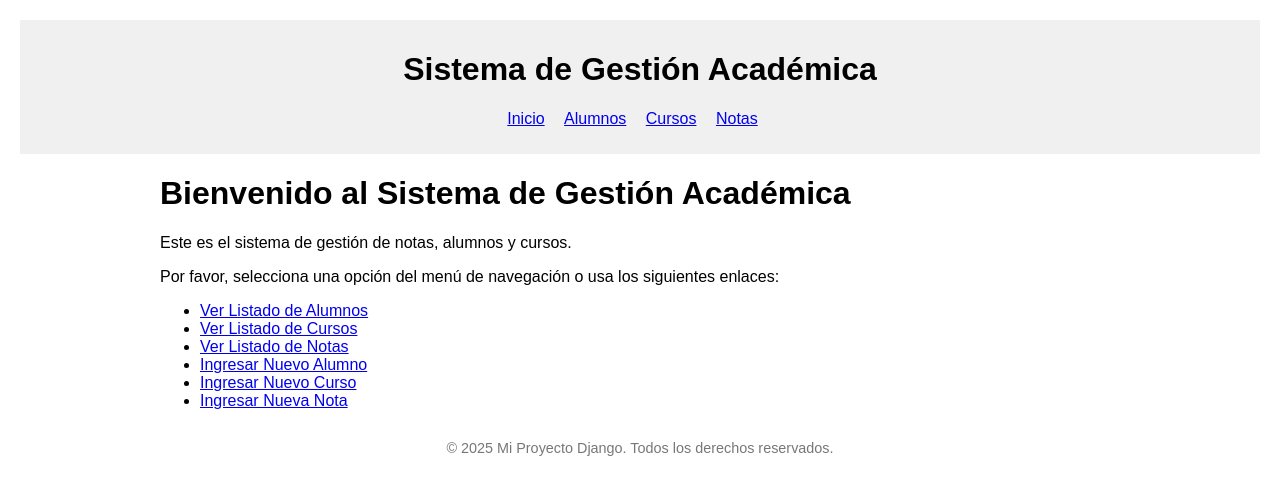
After one commit to ChipanaGerman/LABORATORIO_06_DJANGO, a Django app: page / in a window 1280 px wide. The commit adds this page. Shown: the top 495 px of the page. Run offline with Django 5.2, Linux system fonts and the light colour scheme.

Commit message:
Implementada página de inicio con vista, plantilla y URL 'pagina_inicio_app'

```diff
--- /dev/null
+++ b/gestion_academica/templates/gestion_academica/base.html
@@ -0,0 +1,47 @@
+<!DOCTYPE html>
+<html lang="es">
+<head>
+    <meta charset="UTF-8">
+    <meta name="viewport" content="width=device-width, initial-scale=1.0">
+    <title>{% block title %}Mi Aplicación{% endblock %}</title>
+    <style>
+        body { font-family: sans-serif; margin: 20px; }
+        header { background-color: #f0f0f0; padding: 10px; margin-bottom: 20px; text-align: center; }
+        nav ul { list-style-type: none; padding: 0; }
+        nav ul li { display: inline; margin-right: 15px; }
+        .container { max-width: 960px; margin: auto; }
+        footer { margin-top: 30px; text-align: center; font-size: 0.9em; color: #777; }
+    </style>
+</head>
+<body>
+    <header>
+        <h1>Sistema de Gestión Académica</h1>
+        <nav>
+            <ul>
+                <li><a href="{% url 'pagina_inicio_app' %}">Inicio</a></li>
+                <li><a href="{% url 'lista_alumnos' %}">Alumnos</a></li>
+                <li><a href="{% url 'lista_cursos' %}">Cursos</a></li>
+                <li><a href="{% url 'lista_notas' %}">Notas</a></li>
+            </ul>
+        </nav>
+    </header>
+
+    <div class="container">
+        {% if messages %}
+            <ul class="messages">
+                {% for message in messages %}
+                    <li{% if message.tags %} class="{{ message.tags }}"{% endif %}>{{ message }}</li>
+                {% endfor %}
+            </ul>
+        {% endif %}
+
+        {% block content %}
+        {% endblock %}
+    </div>
+
+    <footer>
+        <p>© {% now "Y" %} Mi Proyecto Django. Todos los derechos reservados.</p>
+    </footer>
+
+</body>
+</html>
--- a/gestion_academica/templates/gestion_academica/ingresar_nota.html
+++ b/gestion_academica/templates/gestion_academica/ingresar_nota.html
@@ -11,5 +11,5 @@
 </form>
 <br>
 <a href="{% url 'lista_notas' %}" class="btn btn-secondary">Ver Todas las Notas</a>
-<a href="{% url 'home' %}" class="btn btn-info">Volver al Inicio</a>
+<a href="{% url 'pagina_inicio_app' %}" class="btn btn-info">Volver al Inicio</a>
 {% endblock %}
--- a/gestion_academica/templates/gestion_academica/lista_notas.html
+++ b/gestion_academica/templates/gestion_academica/lista_notas.html
@@ -38,5 +38,5 @@
     <p>No hay notas registradas aún.</p>
 {% endif %}
 <br>
-<a href="{% url 'home' %}" class="btn btn-info">Volver al Inicio</a>
+<a href="{% url 'pagina_inicio_app' %}" class="btn btn-info">Volver al Inicio</a>
 {% endblock %}
--- /dev/null
+++ b/gestion_academica/templates/gestion_academica/pagina_inicio.html
@@ -0,0 +1,19 @@
+{% extends "gestion_academica/base.html" %}
+
+{% block title %}
+    Inicio - Sistema Académico
+{% endblock %}
+
+{% block content %}
+    <h1>{{ titulo }}</h1>
+    <p>Este es el sistema de gestión de notas, alumnos y cursos.</p>
+    <p>Por favor, selecciona una opción del menú de navegación o usa los siguientes enlaces:</p>
+    <ul>
+        <li><a href="{% url 'lista_alumnos' %}">Ver Listado de Alumnos</a></li>
+        <li><a href="{% url 'lista_cursos' %}">Ver Listado de Cursos</a></li>
+        <li><a href="{% url 'lista_notas' %}">Ver Listado de Notas</a></li>
+        <li><a href="{% url 'crear_alumno' %}">Ingresar Nuevo Alumno</a></li>
+        <li><a href="{% url 'crear_curso' %}">Ingresar Nuevo Curso</a></li>
+        <li><a href="{% url 'ingresar_nota' %}">Ingresar Nueva Nota</a></li>
+    </ul>
+{% endblock %}
--- a/gestion_academica/urls.py
+++ b/gestion_academica/urls.py
@@ -2,6 +2,7 @@ from django.urls import path
 from . import views
 
 urlpatterns = [
+    path('', views.pagina_inicio, name='pagina_inicio_app'),
     path('alumnos/nuevo/', views.crear_alumno, name='crear_alumno'),
     path('alumnos/', views.lista_alumnos, name='lista_alumnos'),
     path('cursos/nuevo/', views.crear_curso, name='crear_curso'),
--- a/gestion_academica/views.py
+++ b/gestion_academica/views.py
@@ -67,3 +67,9 @@ def eliminar_nota(request, nota_id):
         nota_obj.delete()
         return redirect('lista_notas')
     return render(request, 'gestion_academica/confirmar_eliminar_nota.html', {'nota_obj': nota_obj})
+
+def pagina_inicio(request):
+    context = {
+        'titulo': "Bienvenido al Sistema de Gestión Académica",
+    }
+    return render(request, 'gestion_academica/pagina_inicio.html', context)
```
Also changed, not shown: db.sqlite3.
